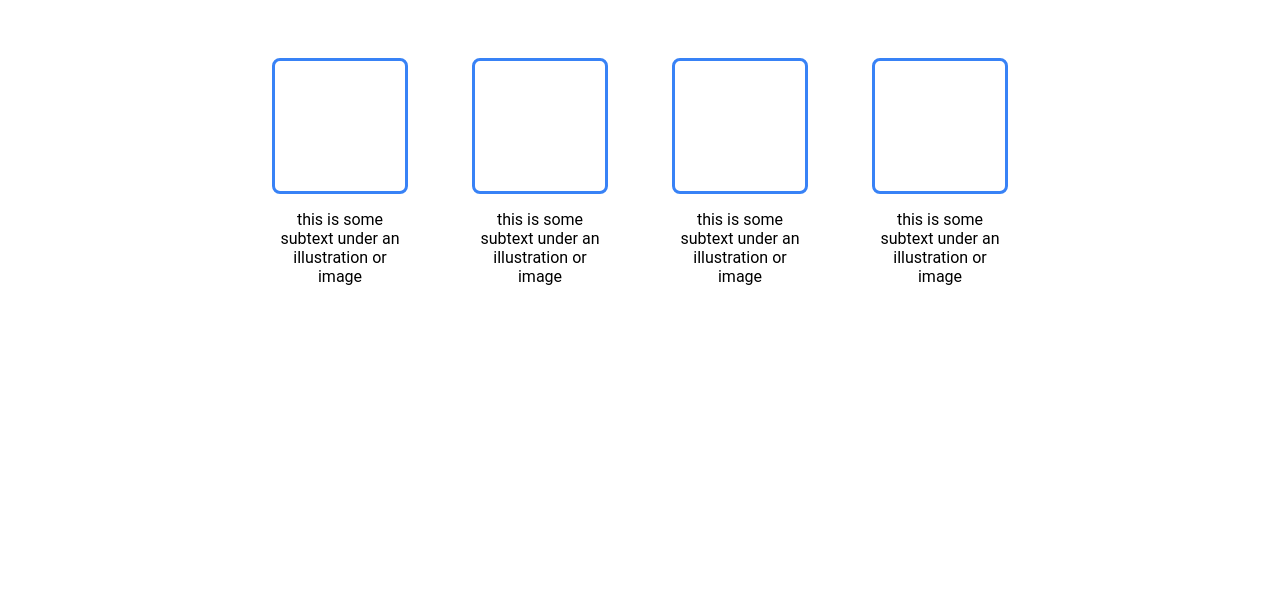
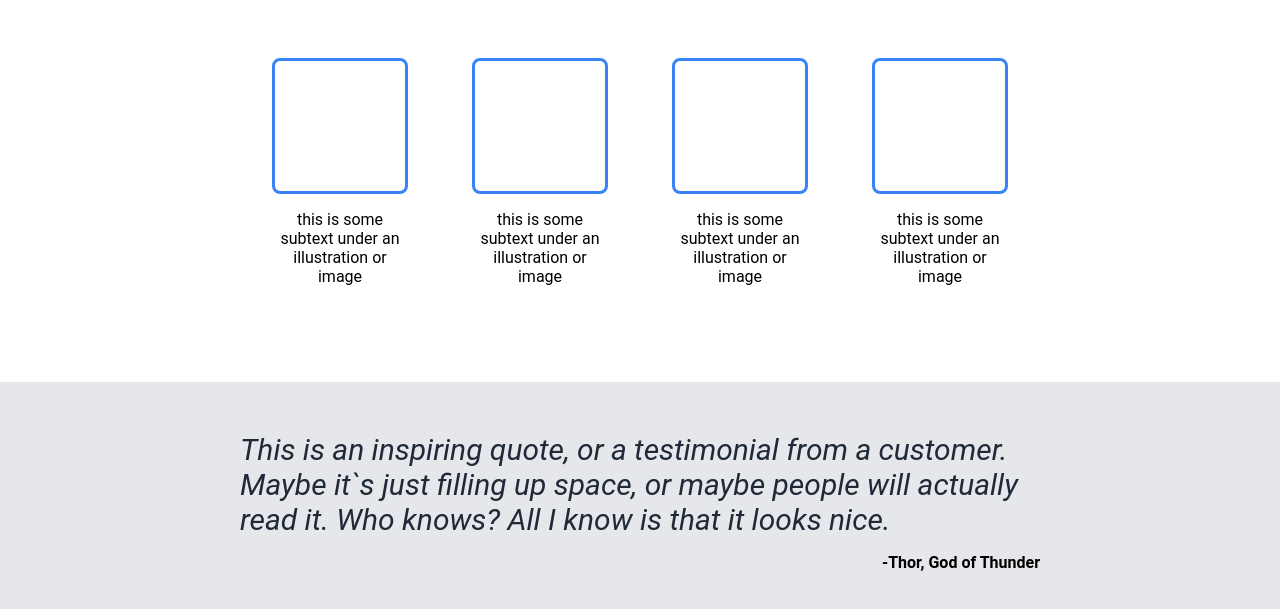
Before and after one commit to tha-mid/landing-page, a plain HTML site: page index.html in a window 1280 px wide. Shown: the part 605-1214 px from the top of the page. Before the commit the page ends 937 px from the top, so only its background shows below. Drawn offline with Linux system fonts and the light colour scheme.

Commit message:
Edited index.html and style.css to add part of content-c

```diff
--- a/index.html
+++ b/index.html
@@ -51,7 +51,10 @@
         </div>
       </div>
       <div class="content-c">
-
+        <div class="quotes">
+          <p class="quote">This is an inspiring quote, or a testimonial from a customer. Maybe it`s just filling up space, or maybe people will actually read it. Who knows? All I know is that it looks nice.</p>
+          <p class="quote-author">-Thor, God of Thunder</p>
+        </div>
       </div>
       <div class="content-d">
 
--- a/style.css
+++ b/style.css
@@ -93,6 +93,7 @@ img {
     flex-direction: column;
     justify-content: center;
     align-items: center;
+    padding-bottom: 50px;
 }
 
 .inf-title {
@@ -125,3 +126,28 @@ img {
     width: 130px;
     height: 130px;
 }
+
+.content-c {
+    display: flex;
+    flex-direction: column;
+    background-color: #E5E7EB;
+    align-items: center;
+    padding: 50px;
+}
+
+.quotes{
+    max-width: 800px;
+}
+
+.quote {
+    font-style: italic;
+    font-size: 30px;
+    text-align: left;
+    margin: 0;
+    color: #1F2937;
+}
+
+.quote-author {
+    font-weight: bold;
+    text-align: end;
+}
```
